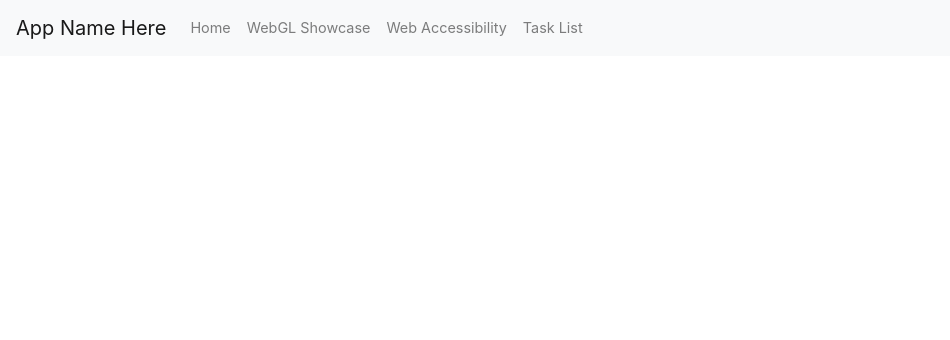
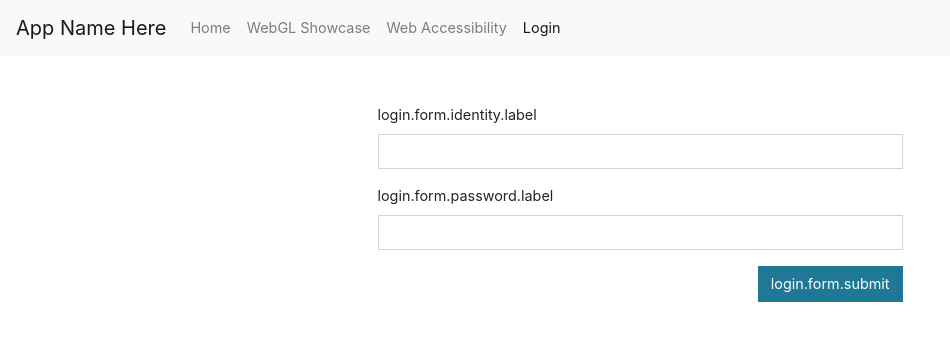
Before and after one commit to Akimayo/isahtml, a React (Create React App) app: page /login in a window 1280 px wide. Shown: the top 340 px of the page, without its empty margins (0-950 px from the left). Built offline with nearby package versions, Linux system fonts and the light colour scheme; no server answers.

Commit message:
login/logout wired logic

```diff
--- a/src/App.tsx
+++ b/src/App.tsx
@@ -1,7 +1,7 @@
-import React, {useEffect, useState} from 'react';
+import React, {useCallback, useEffect, useState} from 'react';
 
 import './App.scss';
-import { Route, Switch } from "react-router";
+import {Route, Switch, useHistory} from "react-router";
 import { BrowserRouter } from 'react-router-dom';
 
 import HomePage from "./pages/Homepage";
@@ -11,18 +11,14 @@ import LoginPage from "./pages/Login";
 
 import Header from "./components/Header";
 import AuthService from "./services/Auth.service";
-import {User} from "./entities/User";
-import { UserContext } from './contexts/User.context';
+import {UserContext, UserData} from './contexts/User.context';
 import {DashboardPage} from "./pages/Dashboard";
 
-interface UserData {
-  user: User | null
-  isLoading: boolean
-}
+const initialUserData = { user: null, isLoading: false }
 
 function App() {
-
-  const [userData, setUserData] = useState<UserData>({ user: null, isLoading: false })
+  const history = useHistory()
+  const [userData, setUserData] = useState<UserData>(initialUserData)
 
   useEffect(() => {
     const handleLogin = async () => {
@@ -39,26 +35,36 @@ function App() {
     handleLogin()
   }, [])
 
+  const handleLogout = useCallback(async () => {
+    try {
+      await AuthService.logout();
+      setUserData(initialUserData)
+      history.push('/login')
+    } catch (e) {
+      console.error(e)
+    }
+  }, [])
+
   if (userData.isLoading) {
     return <h1>Loading ...</h1>
   }
 
   return (
-    <UserContext.Provider value={userData}>
+    <UserContext.Provider value={{data: userData, update: setUserData}}>
       <BrowserRouter>
-        <Header />
+        <Header handleLogout={handleLogout} />
 
         <Switch>
           <Route exact path={'/'} component={HomePage} />
           <Route path={'/webgl'} component={AnimationsPage} />
           <Route path={'/accessibility'} component={AccessibilityPage} />
-          {!userData && (
+          {!userData.user && (
             <>
               <Route path={'/login'} component={LoginPage} />
             </>
           )}
 
-          {userData && (
+          {userData.user && (
             <>
               <Route path={'/dashboard'} component={DashboardPage} />
             </>
--- a/src/components/Header/index.tsx
+++ b/src/components/Header/index.tsx
@@ -1,16 +1,15 @@
-import React, {useCallback, useContext} from 'react'
+import React, {useContext} from 'react'
 import { useTranslation } from 'react-i18next';
 import { Link, NavLink } from "react-router-dom";
 import {UserContext} from "../../contexts/User.context";
-import AuthService from "../../services/Auth.service";
 
-const Header = () => {
+interface HeaderProps {
+  handleLogout: () => void
+}
+
+const Header = ({ handleLogout }: HeaderProps) => {
   const { t } = useTranslation();
   const userContext = useContext(UserContext);
-
-  const handleLogout = useCallback(() => {
-    AuthService.logout();
-  }, [])
 
   return (
     <nav className="navbar navbar-expand-lg navbar-light bg-light">
@@ -30,19 +29,21 @@ const Header = () => {
             <NavLink to="/accessibility" className="nav-link" activeClassName="active">{t("accessibility")}</NavLink>
           </li>
 
-          {userContext && (
-            <li className="nav-item">
-              <NavLink exact to="/dashboard" className="nav-link" activeClassName="active">{t("dashboard")}</NavLink>
-            </li>
+          {userContext.data.user && (
+            <>
+              <li className="nav-item">
+                <NavLink exact to="/dashboard" className="nav-link" activeClassName="active">{t("dashboard")}</NavLink>
+              </li>
+              <li className="nav-item">
+                <span className="nav-link" onClick={handleLogout}>{t("logout")}</span>
+              </li>
+            </>
           )}
 
-          {!userContext && (
+          {!userContext.data.user && (
             <>
               <li className="nav-item">
                 <NavLink to="/login" className="nav-link" activeClassName="active">{t("login")}</NavLink>
-              </li>
-              <li className="nav-item">
-                <span className="nav-link" onClick={handleLogout}>{t("logout")}</span>
               </li>
             </>
           )}
--- a/src/contexts/User.context.ts
+++ b/src/contexts/User.context.ts
@@ -1,14 +1,22 @@
 import React from "react";
 import {User} from "../entities/User";
 
-export interface UserContextData {
+export interface UserData {
   user: User | null
   isLoading: boolean
 }
 
+export interface UserContextData {
+  data: UserData
+  update: (userData: UserData) => void
+}
+
 const initialContextData = {
-  user: null,
-  isLoading: false
+  data: {
+    user: null,
+    isLoading: false
+  },
+  update: () => {}
 }
 
 export const UserContext = React.createContext<UserContextData>(initialContextData)
--- a/src/pages/Login/index.tsx
+++ b/src/pages/Login/index.tsx
@@ -4,6 +4,7 @@ import AuthService from "../../services/Auth.service";
 import {FormikHelpers} from "formik/dist/types";
 import {useTranslation} from "react-i18next";
 import {useHistory} from "react-router";
+import {UserContext} from "../../contexts/User.context";
 
 interface LoginFormData {
   identity: string
@@ -13,6 +14,7 @@ interface LoginFormData {
 const LoginPage = () => {
   const { t } = useTranslation();
   const history = useHistory();
+  const { update } = useContext(UserContext);
 
   const loginFormInitialValues: LoginFormData = {
     identity: '',
@@ -21,7 +23,9 @@ const LoginPage = () => {
 
   const handleFormSubmit = useCallback(async ({identity, password}: LoginFormData, { setSubmitting }: FormikHelpers<LoginFormData>) => {
     try {
-      await AuthService.login({identity, password})
+      const response = await AuthService.login({identity, password})
+      update({ isLoading: false, user: response.data})
+      history.push('/dashboard')
     } catch (error) {
       console.error(error);
     } finally {
```
